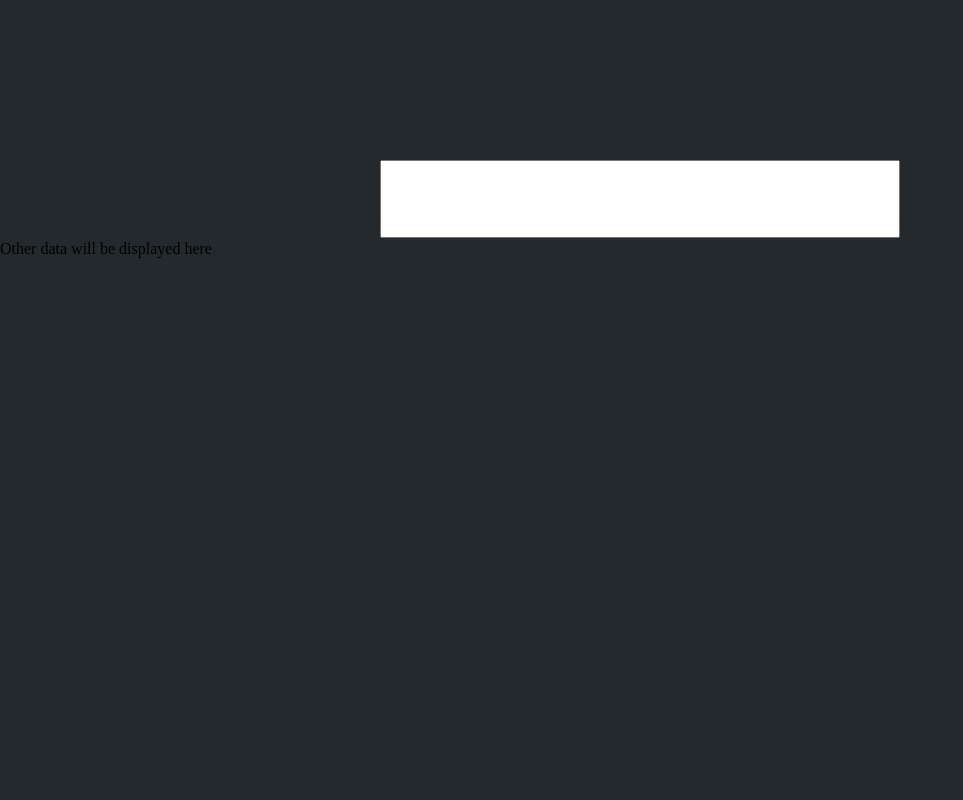
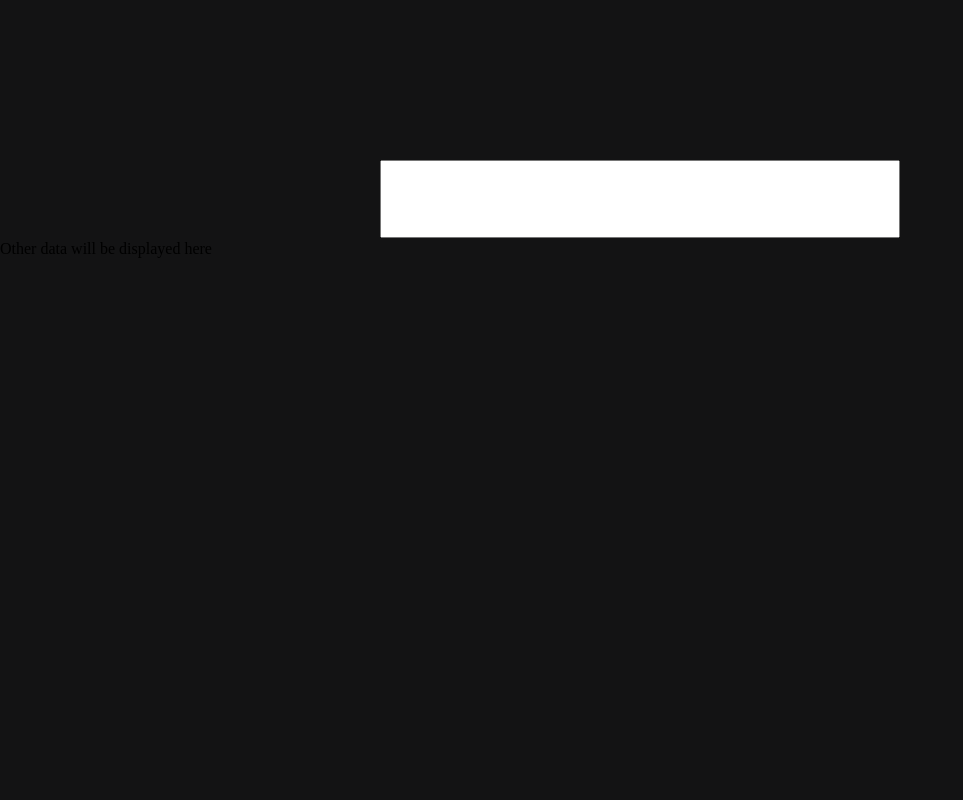
Before and after one commit to guillemsenabre/NewsWebCrawler, a Flask app: page / in a window 1280 px wide. Shown: the whole page, without its empty margins (0-963 px from the left). Run offline with Flask 3, Linux system fonts and the light colour scheme.

Commit message:
css: background color

```diff
--- a/app/static/main/main.css
+++ b/app/static/main/main.css
@@ -1,4 +1,3 @@
 body {
   margin: 0;
-  background-color: #24292e;
 }
--- /dev/null
+++ b/app/static/main/newsDisplay.css
@@ -0,0 +1,5 @@
+#newsDisplayerContainer {
+  height: 70vh;
+  width: 100%;
+  background-color: #131314;
+}
--- a/app/static/main/searchBar.css
+++ b/app/static/main/searchBar.css
@@ -2,6 +2,7 @@
   height: 30vh;
   width: 100%;
   text-align: center;
+  background-color: #131314;
 }
 
 #inputBox {
@@ -9,8 +10,3 @@
   height: 9vh;
   width: 40vw;
 }
-
-#IDK {
-  height: 70vh;
-  width: 100%;
-}
--- a/app/templates/main/index.html
+++ b/app/templates/main/index.html
@@ -5,13 +5,14 @@
   <meta name="viewport" content="width=device-width, initial-scale=1.0">
   <link rel="stylesheet" href="../static/main/main.css"></link>
   <link rel="stylesheet" href="../static/main/searchBar.css"></link>
+  <link rel="stylesheet" href="../static/main/newsDisplay.css"></link>
   <title>newsScrapper</title>
 </head>
 <body>
   <div id="searchBarContainer">
     <input id="inputBox">
   </div>
-  <div id="IDK">
+  <div id="newsDisplayerContainer">
     Other data will be displayed here
   </div>
 </body>
```
